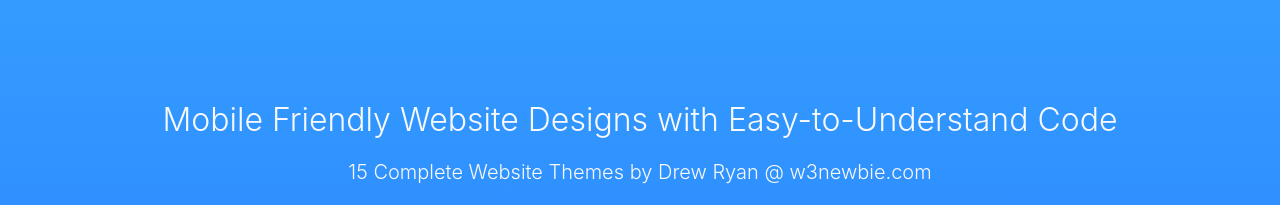
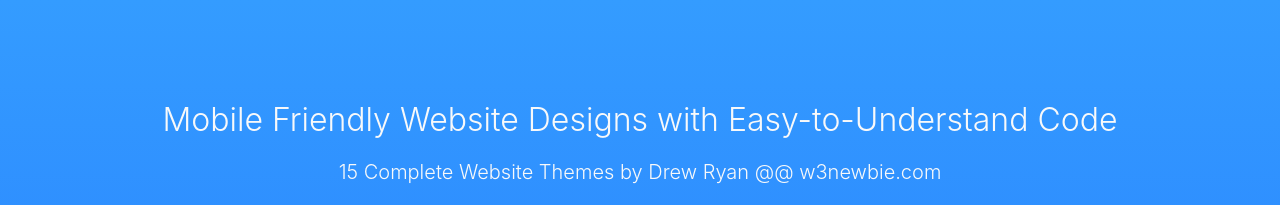
Before and after one commit to amdc04/SDI701-T2, a plain HTML site: page 12-Website-Bundle.html in a window 1280 px wide. Shown: the top 205 px of the page. Drawn offline with nearby package versions, Linux system fonts and the light colour scheme.

Commit message:
Add @ in h5

```diff
--- a/12-Website-Bundle.html
+++ b/12-Website-Bundle.html
@@ -46,7 +46,7 @@
 
 				<div class="col-12 text-center">
 					<p class="lead text-light">Mobile Friendly Website Designs with Easy-to-Understand Code</p>
-					<p class="h5 text-light pb-3">15 Complete Website Themes by Drew Ryan @ w3newbie.com</p>
+					<p class="h5 text-light pb-3">15 Complete Website Themes by Drew Ryan @@ w3newbie.com</p>
 				</div>
 
 				<div class="col-lg-6 text-center py-4 pl-lg-0">
```
